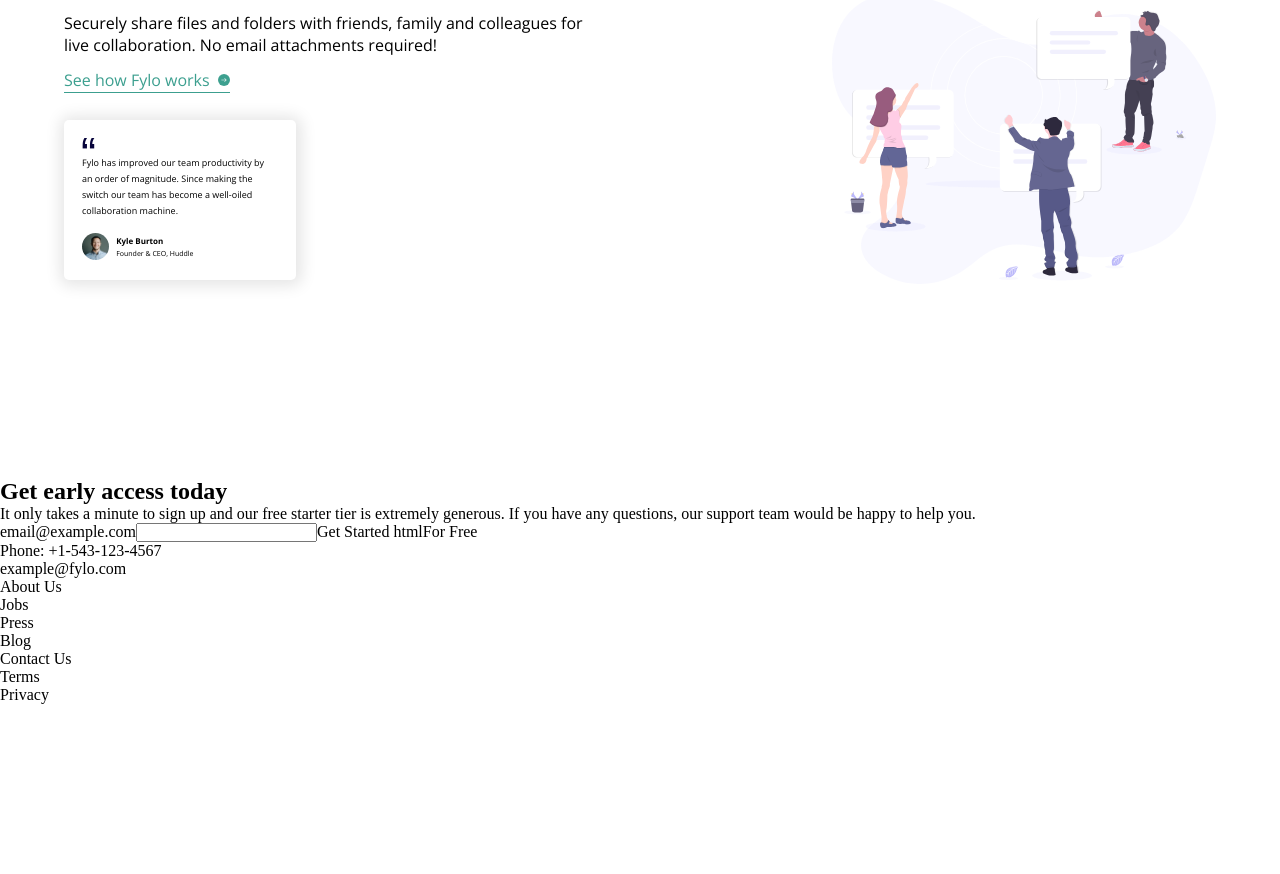
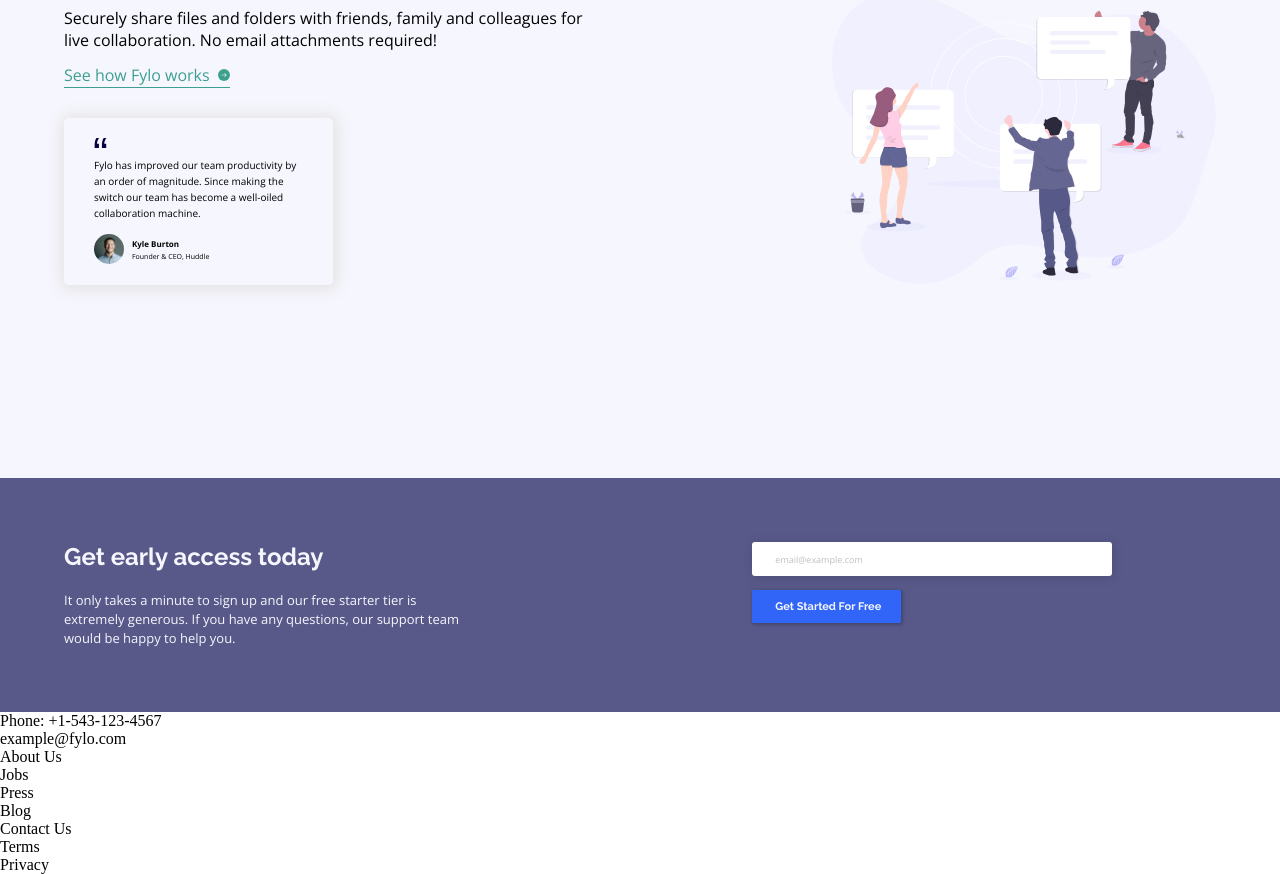
Before and after one commit to hrk-berserker27/Fylo-landing-page-with-two-column-layout, a Next.js app: page / in a window 1280 px wide. Shown: the part 1251-2125 px from the top of the page. Before the commit the page ends 1955 px from the top, so only its background shows below. Built offline with nearby package versions, Linux system fonts and the light colour scheme.

Commit message:
Designed access component

```diff
--- a/components/Access.js
+++ b/components/Access.js
@@ -1,20 +1,25 @@
 export default function Access() {
   return (
-    <section>
-      <h1>Get early access today</h1>
-      <p>
-        It only takes a minute to sign up and our free starter tier is extremely
-        generous. If you have any questions, our support team would be happy to
-        help you.
-      </p>
-      <form>
+    <div className="access">
+      <div className="first">
+        <h2 className="font-family-1 light-grayish-blue">
+          Get early access today
+        </h2>
+        <p className="light-grayish-blue font-family-2">
+          It only takes a minute to sign up and our free starter tier is
+          extremely generous. If you have any questions, our support team would
+          be happy to help you.
+        </p>
+      </div>
+
+      <form className="font-family-2">
         <label htmlFor="input-2">email@example.com</label>
         <input type="text" id="input-2" name="input-2" />
         <label htmlFor="input-submit" name="submit">
-          Get Started htmlFor Free
+          Get Started For Free
         </label>
         <input type="submit" id="input-submit" />
       </form>
-    </section>
+    </div>
   );
 }
--- a/styles/styles.scss
+++ b/styles/styles.scss
@@ -162,6 +162,7 @@
     background-repeat: no-repeat;
     background-position-x: calc(100% - 4em);
     background-position-y: 62%;
+    background-color: map-get(d.$color-bucket, "Light Grayish Blue");
 }
 
 .para-width {
@@ -205,15 +206,16 @@
 }
 
 .review-container {
-    width: 45ch;
+    width: 47ch;
     height: max-content;
     padding: 2em;
     box-shadow: 1px 1px 15px 5px hsl(0 0% 90%);
     border-radius: 5px;
     margin-top: 3em;
-    font-size: 9px;
+    font-size: 10px;
     line-height: 1rem;
-    padding-right: 2.5em;
+    padding-right: 3em;
+    padding-left: 3em;
 
     .quote {
         background: url(../public/images/icon-quotes.svg);
@@ -258,3 +260,72 @@
         }
     }
 }
+
+.access {
+    background-color: map-get(d.$color-bucket, "Desaturated Blue");
+    padding-top: 4em;
+    padding-left: 4em;
+    padding-bottom: 4em;
+    display: flex;
+
+    .first {
+        width: 50%;
+    }
+
+    p {
+        width: 55ch;
+        font-size: 13px;
+        line-height: 1.2rem;
+        margin-top: 1.5em;
+    }
+
+    form {
+        width: 50%;
+        display: flex;
+        flex-direction: column;
+        padding-left: 5em;
+        position: relative;
+        gap: 0.9em;
+        isolation: isolate;
+
+        label[for="input-2"] {
+            position: absolute;
+            top: 10%;
+            left: 17%;
+            font-size: 9px;
+            color: map-get(d.$color-bucket, "Light Gray");
+        }
+
+        label[for="input-submit"] {
+            position: absolute;
+            top: 55%;
+            left: 17%;
+            font-size: 11px;
+            font-family: "Raleway";
+            color: map-get(d.$color-bucket, "Light Grayish Blue");
+            font-weight: 700;
+        }
+
+        #input-2 {
+            width: 27em;
+            padding: 0.7em;
+            border-radius: 3px;
+            border: 0px;
+            box-shadow: 1px 1px 8px hsl(238, 22%, 38%);
+        }
+
+        #input-submit {
+            position: relative;
+            width: 11.2em;
+            height: 2.5em;
+            background-color: map-get(d.$color-bucket, "Bright Blue");
+            z-index: -1;
+            box-shadow: 1px 1px 3px 1px hsl(238, 22%, 35%);
+            border-radius: 1px;
+        }
+    }
+}
+
+.light-grayish-blue {
+    color: map-get(d.$color-bucket, "Light Grayish Blue");
+}
```
